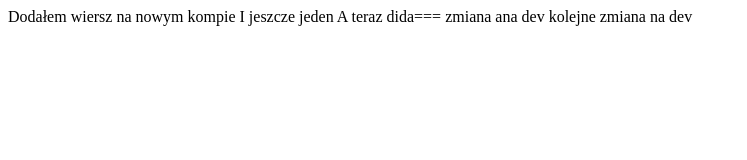
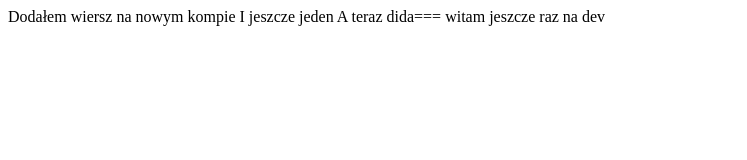
Before and after one commit to do4it/HTML, a plain HTML site: page index.html in a window 1280 px wide. Shown: the whole page, without its empty margins (0-747 px from the left). Drawn offline with Linux system fonts and the light colour scheme.

Commit message:
jeszcze aeraz na dev

```diff
--- a/index.html
+++ b/index.html
@@ -10,7 +10,8 @@
     Dodałem wiersz na nowym kompie
     I jeszcze jeden
     A teraz dida===
-    zmiana ana dev
-    kolejne zmiana na dev
+
+
+    witam jeszcze raz na dev
 </body>
 </html>
```
